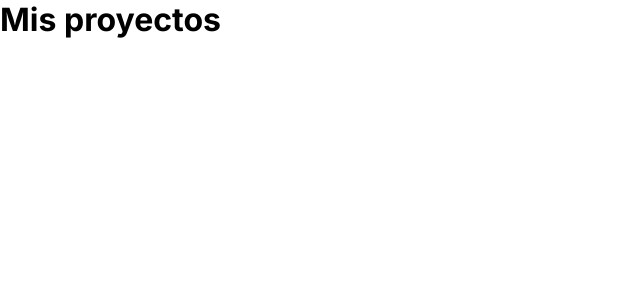
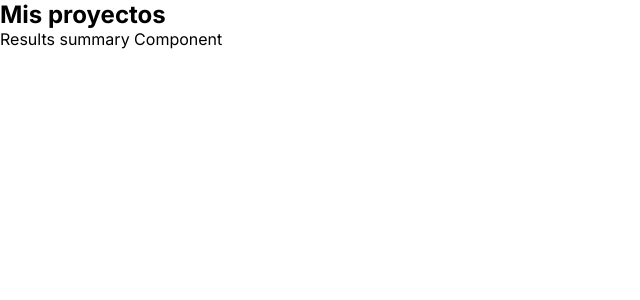
Before and after one commit to CamiStefano/my-portfolio, a Next.js app: page /projects in a window 1280 px wide. Shown: the top 300 px of the page, without its empty margins (0-640 px from the left). Built offline with nearby package versions, Linux system fonts and the light colour scheme.

Commit message:
feat: feat: add results-summary-component page

```diff
--- a/app/projects/page.jsx
+++ b/app/projects/page.jsx
@@ -1,3 +1,4 @@
+import Link from 'next/link';
 import React from 'react';
 
 export const metadata = {
@@ -6,5 +7,16 @@ export const metadata = {
 };
 
 export default function Projects() {
-  return <h1>Mis proyectos</h1>;
+  return (
+    <section>
+      <div>
+        <h1>Mis proyectos</h1>
+        <ul>
+          <li>
+            <Link href="/projects/results-summary-component">Results summary Component</Link>
+          </li>
+        </ul>
+      </div>
+    </section>
+  );
 }
```
Also changed, not shown: app/projects/results-summary-component/page.jsx (added, +10 -0 lines).
